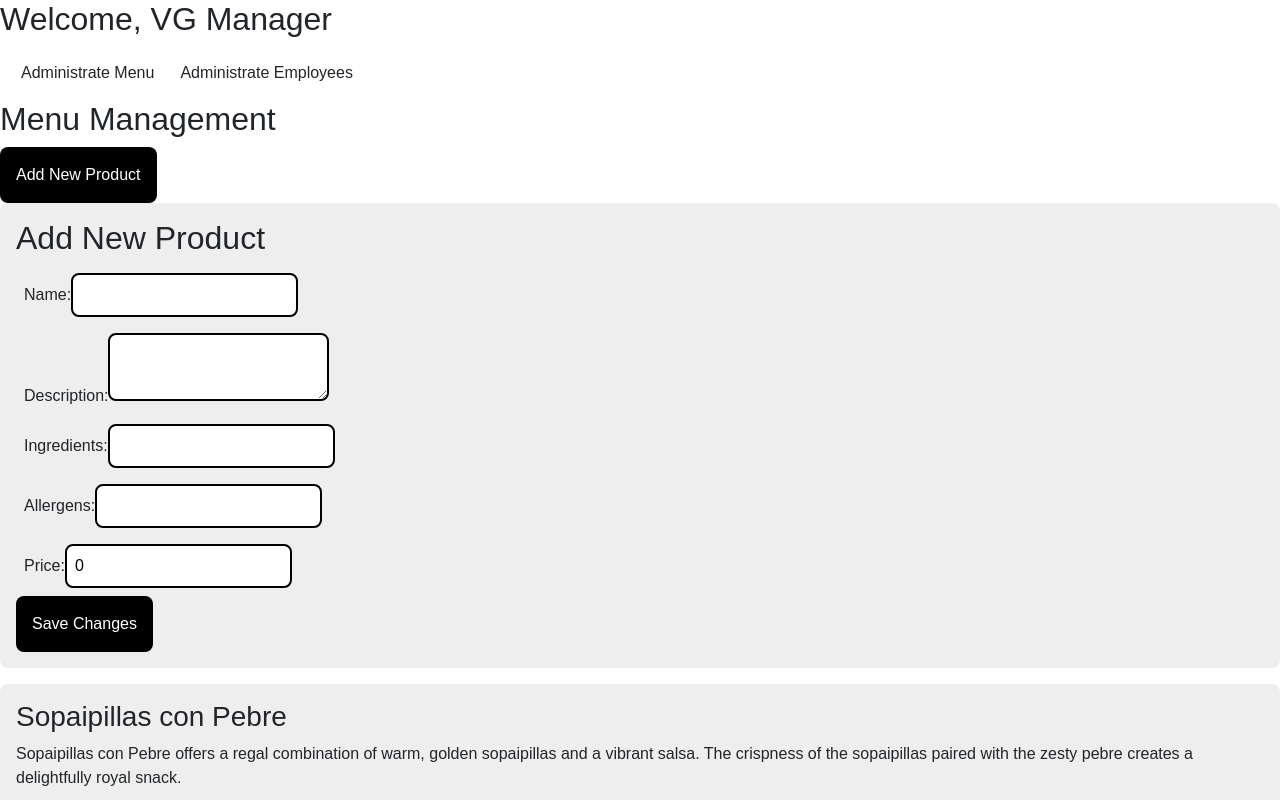
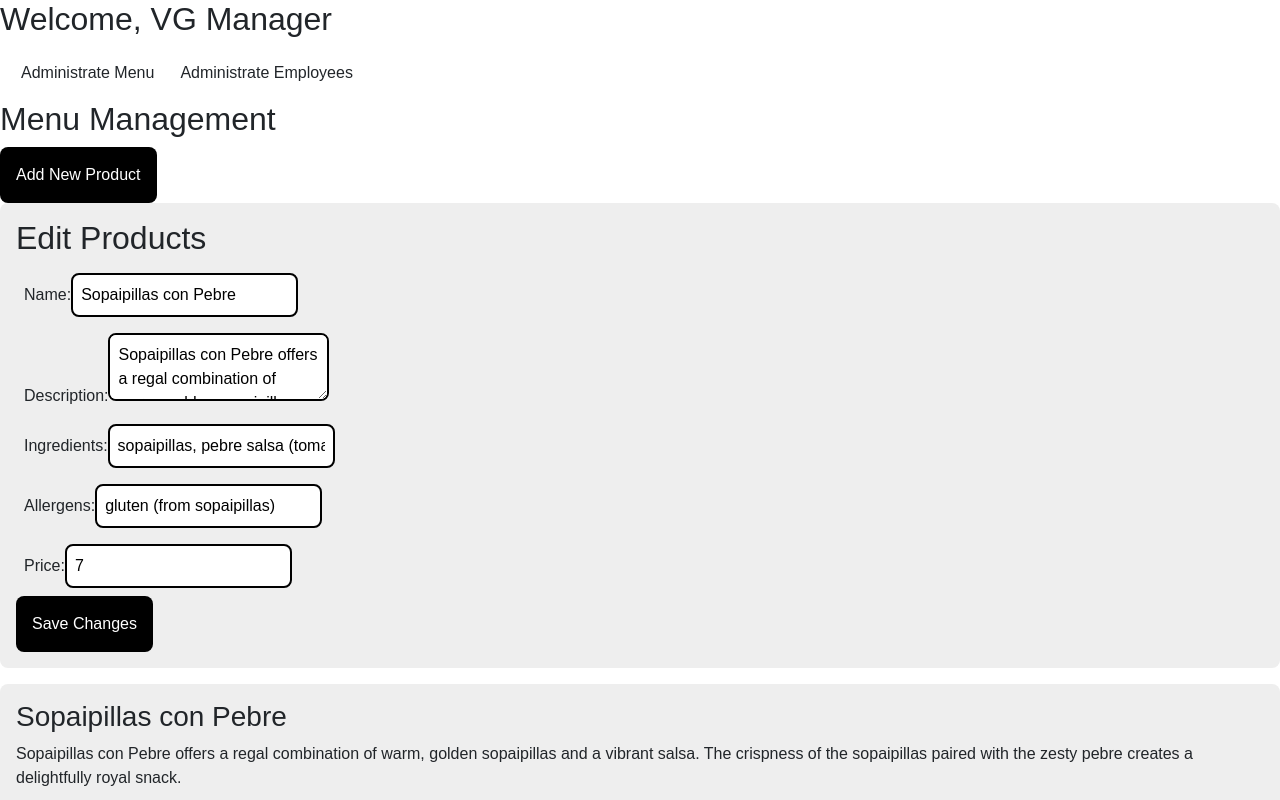
Before and after one commit to MariferVL/VQueen, an Angular app: page /admin/menu/edit/123 in a window 1280 px wide. Shown: the top 800 px of the page. Built offline with nearby package versions, Linux system fonts and the light colour scheme.

Commit message:
add current data to edit form

```diff
--- a/src/app/edit-menu/edit-menu.component.html
+++ b/src/app/edit-menu/edit-menu.component.html
@@ -1,7 +1,13 @@
 <section class="content-box">
-    <h2>Add New Product</h2>
+    <h2>Edit Products</h2>
     <app-menu-form
     buttonText="Save Changes"
+    [currentName]="menu.name"
+    [currentDescription]="menu.description"
+    [currentIngredientsStr]="menu.ingredients.join(', ')"
+    [currentAllergensStr]="menu.allergens.join(', ')"
+    [currentPrice]="menu.price"
+
     (onSubmit)="onSubmit()"
     ></app-menu-form>
 </section>
--- a/src/app/edit-menu/edit-menu.component.ts
+++ b/src/app/edit-menu/edit-menu.component.ts
@@ -1,6 +1,8 @@
 import { Component } from '@angular/core';
 import { Title } from '@angular/platform-browser';
-import { Router } from '@angular/router';
+import { ActivatedRoute, Router } from '@angular/router';
+import { Menu } from '../types';
+import { fakeMenu } from '../fake-data';
 
 @Component({
   selector: 'app-edit-menu',
@@ -8,18 +10,30 @@ import { Router } from '@angular/router';
   styleUrls: ['./edit-menu.component.css']
 })
 export class EditMenuComponent {
+  menu: Menu = {
+    id: '',
+    name: '',
+    description: '',
+    ingredients: [],
+    allergens: [],
+    price: 0
+  };
+
   constructor(
     private titleService: Title,
+    private route: ActivatedRoute,
     private router: Router,
     ) {}
 
   ngOnInit() {
     this.titleService.setTitle('VQAdmin - Edit Menu');
-  }
+    const id = this.route.snapshot.paramMap.get('id');
+    this.menu = fakeMenu.find(menu => menu.id === id) as Menu;
+    }
 
   onSubmit(): void {
     console.log('Saving changes');
-    this.router.navigateByUrl('/admin/menu')
+    this.router.navigateByUrl('/admin/menu');
   }
 
 }
--- a/src/app/menu-form/menu-form.component.ts
+++ b/src/app/menu-form/menu-form.component.ts
@@ -9,6 +9,14 @@ import { Menu } from '../types';
 })
 export class MenuFormComponent implements OnInit {
   @Input() buttonText: any;
+  @Input() currentName = '';
+  @Input() currentDescription = '';
+  @Input() currentIngredients: string[] = [];
+  @Input() currentAllergens: string[] = [];
+  @Input() currentIngredientsStr = this.currentIngredients.join(', ');
+  @Input() currentAllergensStr = this.currentAllergens.join(', ');
+  @Input() currentPrice = 0;
+
   id: string = '';
   name: string = '';
   description: string = '';
@@ -20,9 +28,14 @@ export class MenuFormComponent implements OnInit {
 
   @Output() onSubmit = new EventEmitter<Menu>();
 
-  constructor() { }
+  constructor(private router: Router) {}
 
   ngOnInit(): void {
+    this.name = this.currentName;
+    this.description = this.currentDescription;
+    this.ingredientsString = this.currentIngredientsStr;
+    this.allergensString =this.currentAllergensStr;
+    this.price = this.currentPrice;
   }
 
   onClick(): void {
@@ -33,9 +46,8 @@ export class MenuFormComponent implements OnInit {
       ingredients: this.ingredientsString.split(','),
       allergens: this.allergensString.split(','),
       price: Number(this.price),
-    }
-
-  )}
+    });
+  }
 
   /**
    * Generate unique id based on timestamp
```
